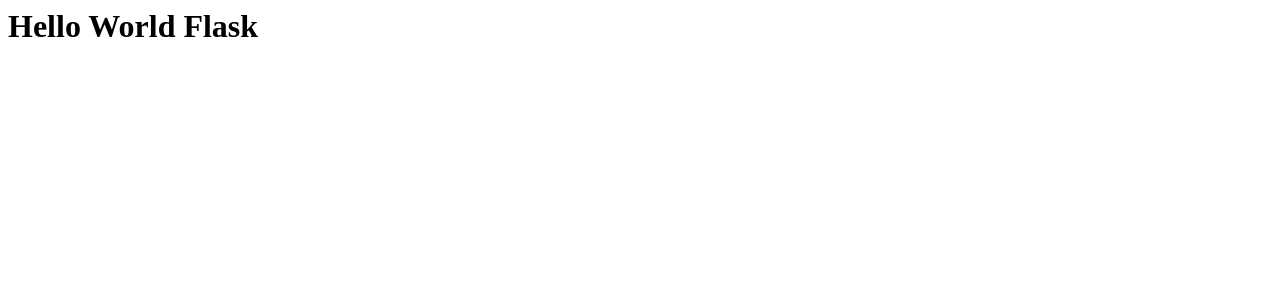
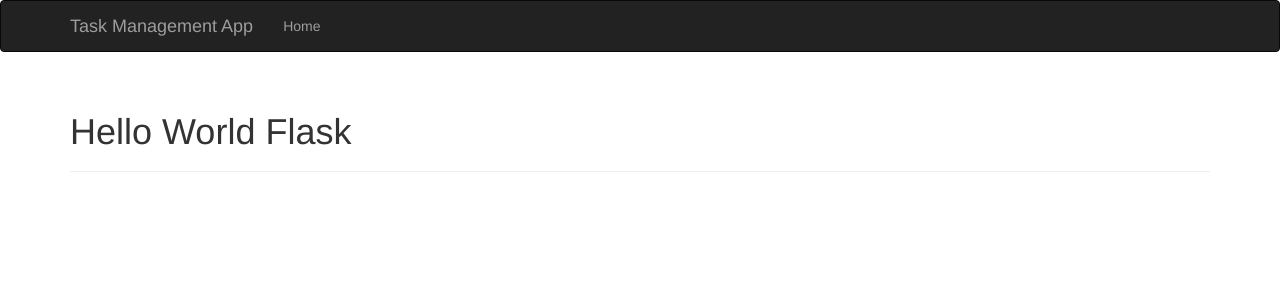
Before and after one commit to JesusDBS/Flask-Task-Management-App, a Flask app: page / in a window 1280 px wide. Shown: the top 300 px of the page. Run offline with Flask 2, Linux system fonts and the light colour scheme; some libraries are stand-ins or nearby versions.

Commit message:
[ADD] flask-bootstrap

```diff
--- a/requirements.txt
+++ b/requirements.txt
@@ -1 +1,4 @@
 flask
+flask-bootstrap
+flask-moment
+flask-wtf
--- a/task_app.py
+++ b/task_app.py
@@ -1,7 +1,10 @@
 from flask import Flask
 from flask import make_response, render_template, redirect, url_for
+from flask_bootstrap import Bootstrap
+
 
 app = Flask(__name__)
+bootstrap = Bootstrap(app)
 
 @app.route('/')
 def index():
--- /dev/null
+++ b/templates/base.html
@@ -0,0 +1,36 @@
+{% extends "bootstrap/base.html" %}
+
+{% block title %}Task Management App{% endblock %}
+
+{% block head %}
+{{ super() }}
+<link rel="shortcut icon" href="{{ url_for('static', filename='favicon.ico') }}" type="image/x-icon">
+<link rel="icon" href="{{ url_for('static', filename='favicon.ico') }}" type="image/x-icon">
+{% endblock %}
+
+{% block navbar %}
+<div class="navbar navbar-inverse" role="navigation">
+    <div class="container">
+        <div class="navbar-header">
+            <button type="button" class="navbar-toggle" data-toggle="collapse" data-target=".navbar-collapse">
+                <span class="sr-only">Toggle navigation</span>
+                <span class="icon-bar"></span>
+                <span class="icon-bar"></span>
+                <span class="icon-bar"></span>
+            </button>
+            <a class="navbar-brand" href="/">Task Management App</a>
+        </div>
+        <div class="navbar-collapse collapse">
+            <ul class="nav navbar-nav">
+                <li><a href="/">Home</a></li>
+            </ul>
+        </div>
+    </div>
+</div>
+{% endblock %}
+
+{% block content %}
+<div class="container">
+    {% block page_content %}{% endblock %}
+</div>
+{% endblock %}
--- a/templates/index.html
+++ b/templates/index.html
@@ -1 +1,9 @@
-<h1>Hello World Flask</h1>
+{% extends "base.html" %}
+
+{% block title %}Task Management App{% endblock %}
+
+{% block page_content %}
+    <div class="page-header">
+        <h1>Hello World Flask</h1>
+    </div>
+{% endblock %}
```
Also changed, not shown: templates/todos.html (+8 -0 lines), static/favicon.ico (added).
